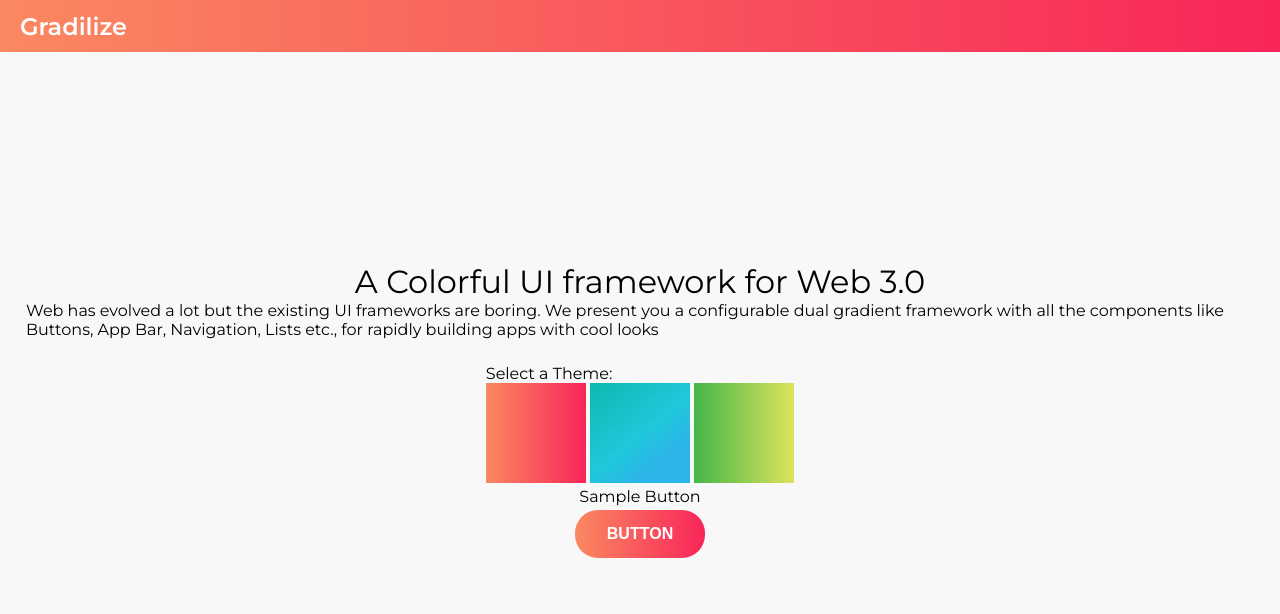
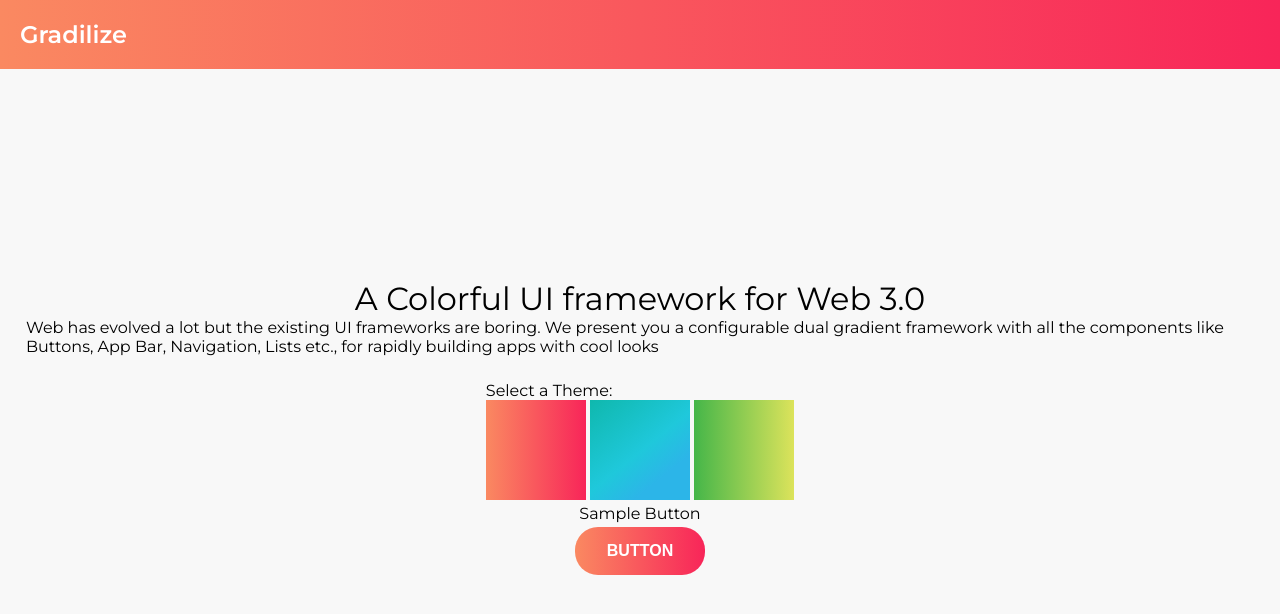
Before and after one commit to madhu131313/madhu131313.github.io, a plain HTML site: page gradilze/0/index.html in a window 1280 px wide. Drawn offline with Linux system fonts and the light colour scheme.

Commit message:
header size increased

```diff
--- a/gradilze/0/index.css
+++ b/gradilze/0/index.css
@@ -60,7 +60,7 @@ body {
 }
 
 .app-bar {
-    height: 52px;
+    height: 69px;
     display: flex;
     /* justify-content: center; */
     align-items: center;
```
